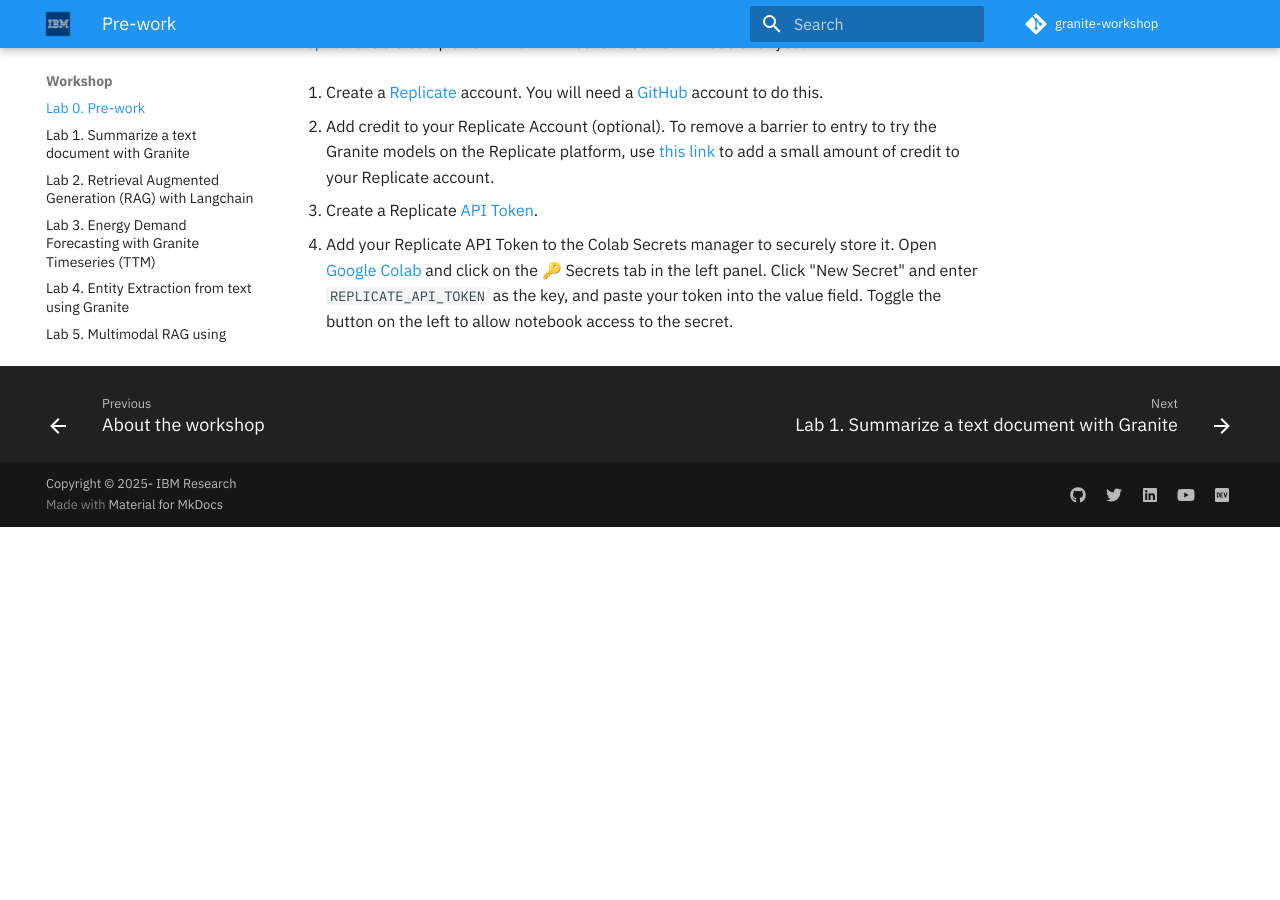
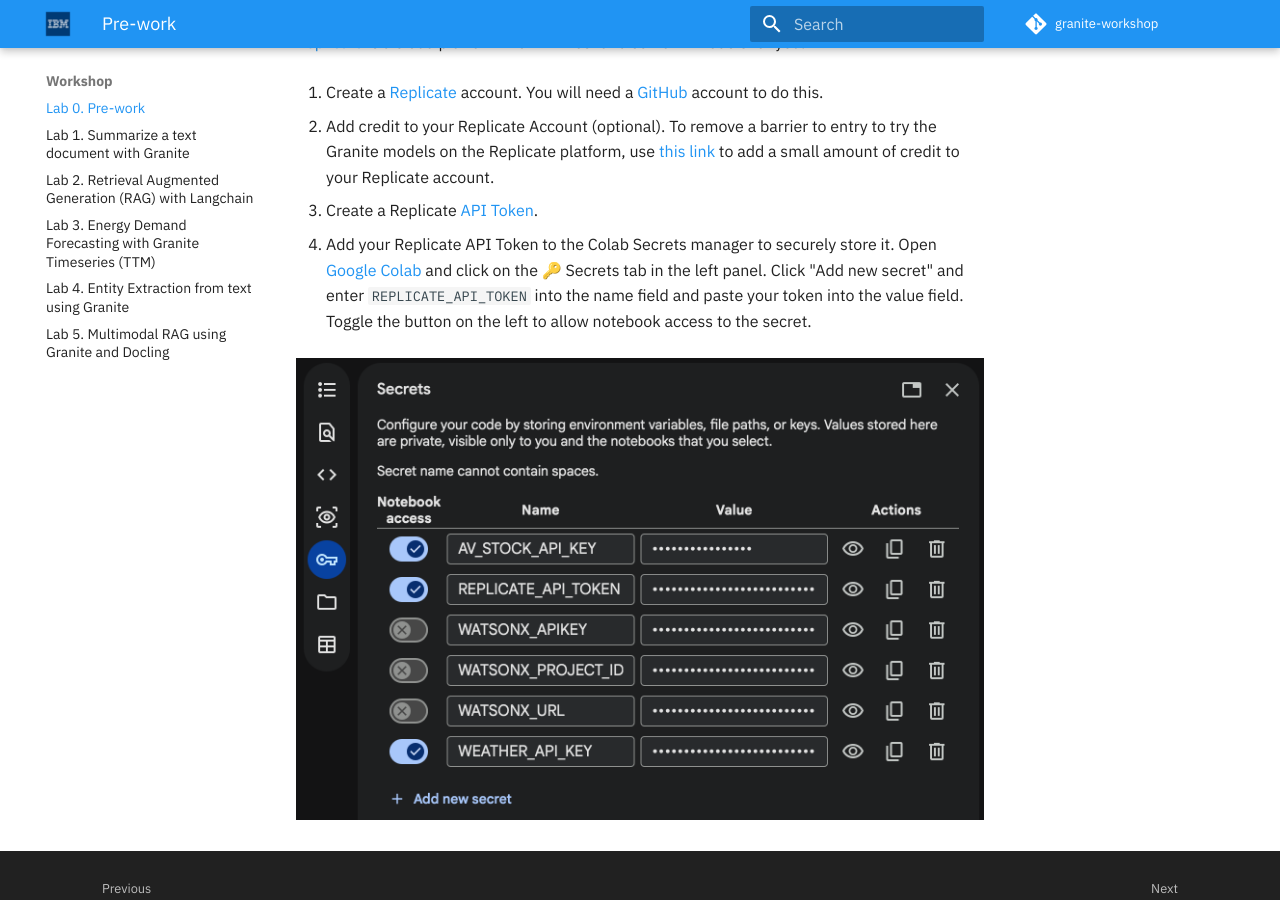
Before and after one commit to IBM/granite-workshop, an MkDocs documentation site: the page built from docs/pre-work/README.md, in a window 1280 px wide and 900 px high, scrolled down 4282 px. Built offline with MkDocs 1.6.1 and Material for MkDocs 9.7.7, drawn with Linux system fonts in a browser that asks for light colours; comment, search, counter and statistics services are not loaded; before the commit the page ends 4809 px from its top, so only the background shows below that.

Commit message:
Add colab secrets screen shot to pre-work
Signed-off-by: BJ Hargrave <hargrave@us.ibm.com>

```diff
--- a/docs/pre-work/README.md
+++ b/docs/pre-work/README.md
@@ -205,4 +205,6 @@
 
 1. Create a Replicate [API Token](https://replicate.com/account/api-tokens).
 
-1. Add your Replicate API Token to the Colab Secrets manager to securely store it. Open [Google Colab](https://colab.research.google.com) and click on the 🔑 Secrets tab in the left panel. Click "New Secret" and enter `REPLICATE_API_TOKEN` as the key, and paste your token into the value field. Toggle the button on the left to allow notebook access to the secret.
+1. Add your Replicate API Token to the Colab Secrets manager to securely store it. Open [Google Colab](https://colab.research.google.com) and click on the 🔑 Secrets tab in the left panel. Click "Add new secret" and enter `REPLICATE_API_TOKEN` into the name field and paste your token into the value field. Toggle the button on the left to allow notebook access to the secret.
+
+![Colab Secrets](../images/colab-secrets.png)
```
Also changed, not shown: docs/images/colab-secrets.png (added).
